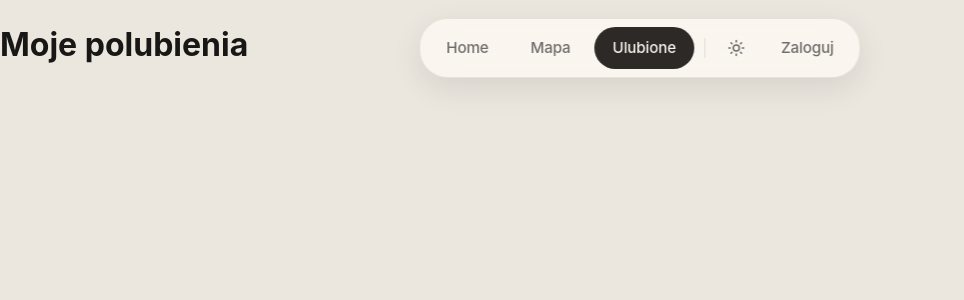
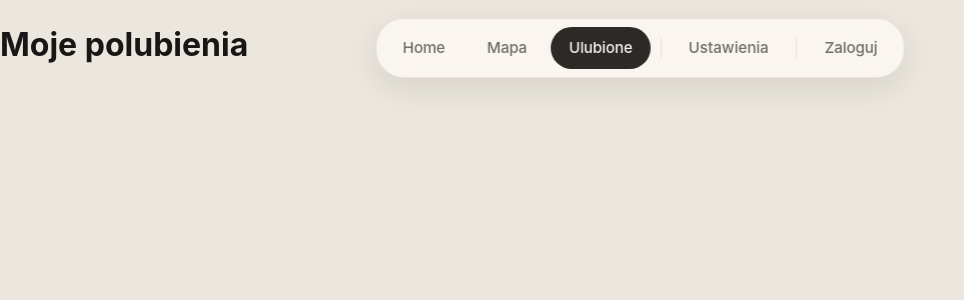
Before and after one commit to npnpdev/smart-apartment-map, a React app in the folder frontend/: page /most-liked in a window 1280 px wide. Shown: the top 300 px of the page, without its empty margins (0-964 px from the left). Built offline with nearby package versions, Linux system fonts and the light colour scheme; the HTML template or start-up script is replaced by a standard one.

Commit message:
dodanie opcji ustawienia, a w niej dodanie opcji zmiany wielkosci tekstu

```diff
--- /dev/null
+++ b/frontend/src/components/MainNavigation/FontSizeToggle.tsx
@@ -0,0 +1,50 @@
+import { useAppContext } from '../../context/AppContext.tsx';
+
+const OPTIONS = [
+  { size: 'normal', label: 'A', fontSize: '13px' },
+  { size: 'large', label: 'A', fontSize: '17px' },
+  { size: 'xlarge', label: 'A', fontSize: '21px' },
+] as const;
+
+export default function FontSizeToggle() {
+  const { fontSize, setFontSize } = useAppContext();
+
+  return (
+    <div style={styles.wrapper} aria-label="Rozmiar czcionki">
+      {OPTIONS.map(({ size, label, fontSize: fs }) => (
+        <button
+          key={size}
+          onClick={() => setFontSize(size)}
+          style={{
+            ...styles.btn,
+            fontSize: fs,
+            borderColor:
+              fontSize === size ? '#E94080' : 'rgba(255,255,255,0.2)',
+            color: fontSize === size ? '#E94080' : 'rgba(255,255,255,0.6)',
+            fontWeight: fontSize === size ? 700 : 400,
+          }}
+          aria-pressed={fontSize === size}
+        >
+          {label}
+        </button>
+      ))}
+    </div>
+  );
+}
+
+const styles: Record<string, React.CSSProperties> = {
+  wrapper: {
+    display: 'flex',
+    alignItems: 'center',
+    gap: '6px',
+  },
+  btn: {
+    background: 'transparent',
+    border: '1px solid',
+    borderRadius: '4px',
+    padding: '4px 10px',
+    cursor: 'pointer',
+    transition: 'all 0.2s',
+    lineHeight: 1,
+  },
+};
--- a/frontend/src/components/MainNavigation/MainNavigation.tsx
+++ b/frontend/src/components/MainNavigation/MainNavigation.tsx
@@ -10,7 +10,8 @@ const NAV_LINKS = [
 ];
 
 export default function MainNavigation() {
-  const { email, /*cities, currentCity, changeCity*/ } = useAppContext();
+  const { email, fontSize, setFontSize /*cities, currentCity, changeCity*/ } =
+    useAppContext();
 
   // Dark mode z pamięcią w localStorage
   const [isDark, setIsDark] = useState(() => {
@@ -60,65 +61,171 @@ export default function MainNavigation() {
       <div className={classes.pill}>
         <nav>
           <ul className={classes.list}>
-
             {/* 1. Dynamicznie wygenerowane linki Główne */}
             {NAV_LINKS.map((link) => (
               <li key={link.path}>
                 <NavLink
                   to={link.path}
                   end={link.exact}
-                  className={({ isActive }) => isActive ? classes.active : undefined}
+                  className={({ isActive }) =>
+                    isActive ? classes.active : undefined
+                  }
                 >
                   {link.label}
                 </NavLink>
               </li>
             ))}
 
-            <li><div className={classes.separator} /></li>
+            <li>
+              <div className={classes.separator} />
+            </li>
 
-            {/* 3. Przełącznik Motywu */}
+            <li ref={dropdownRef} className={classes.customDropdownContainer}>
+              <button
+                className={classes.dropdownTrigger}
+                onClick={() => setIsCityDropdownOpen((p) => !p)}
+                aria-expanded={isCityDropdownOpen}
+                aria-label="Ustawienia"
+              >
+                Ustawienia
+              </button>
+
+              {isCityDropdownOpen && (
+                <ul className={classes.dropdownMenu} style={{ minWidth: 180 }}>
+                  {/* Ciemny motyw */}
                   <li>
                     <button
-                className={classes.themeToggle}
-                onClick={() => setIsDark((prev) => !prev)}
-                aria-label={isDark ? "Przełącz na tryb jasny" : "Przełącz na tryb ciemny"}
+                      className={`${classes.dropdownItem} ${isDark ? classes.activeItem : ''}`}
+                      onClick={() => setIsDark((p) => !p)}
+                    >
+                      <span
+                        style={{
+                          display: 'flex',
+                          alignItems: 'center',
+                          gap: 10,
+                        }}
                       >
                         {isDark ? (
-                  <svg xmlns="http://www.w3.org/2000/svg" width="18" height="18" viewBox="0 0 24 24" fill="none" stroke="currentColor" strokeWidth="2" strokeLinecap="round" strokeLinejoin="round">
+                          <svg
+                            xmlns="http://www.w3.org/2000/svg"
+                            width="15"
+                            height="15"
+                            viewBox="0 0 24 24"
+                            fill="none"
+                            stroke="currentColor"
+                            strokeWidth="2"
+                            strokeLinecap="round"
+                            strokeLinejoin="round"
+                          >
                             <path d="M12 3a6 6 0 0 0 9 9 9 9 0 1 1-9-9Z" />
                           </svg>
                         ) : (
-                  <svg xmlns="http://www.w3.org/2000/svg" width="18" height="18" viewBox="0 0 24 24" fill="none" stroke="currentColor" strokeWidth="2" strokeLinecap="round" strokeLinejoin="round">
+                          <svg
+                            xmlns="http://www.w3.org/2000/svg"
+                            width="15"
+                            height="15"
+                            viewBox="0 0 24 24"
+                            fill="none"
+                            stroke="currentColor"
+                            strokeWidth="2"
+                            strokeLinecap="round"
+                            strokeLinejoin="round"
+                          >
                             <circle cx="12" cy="12" r="4" />
-                    <path d="M12 2v2" />
-                    <path d="M12 20v2" />
-                    <path d="m4.93 4.93 1.41 1.41" />
-                    <path d="m17.66 17.66 1.41 1.41" />
-                    <path d="M2 12h2" />
-                    <path d="M20 12h2" />
-                    <path d="m6.34 17.66-1.41 1.41" />
-                    <path d="m19.07 4.93-1.41 1.41" />
+                            <path d="M12 2v2M12 20v2M4.93 4.93l1.41 1.41M17.66 17.66l1.41 1.41M2 12h2M20 12h2M6.34 17.66l-1.41 1.41M19.07 4.93l-1.41 1.41" />
                           </svg>
                         )}
+                        {isDark ? 'Tryb ciemny' : 'Tryb jasny'}
+                      </span>
                     </button>
+                  </li>
+
+                  <li>
+                    <div
+                      style={{
+                        height: 1,
+                        background: 'var(--divider)',
+                        margin: '4px 0',
+                      }}
+                    />
+                  </li>
+
+                  <li style={{ padding: '6px 14px' }}>
+                    <span
+                      style={{
+                        fontSize: '0.75rem',
+                        color: 'var(--text-muted)',
+                        letterSpacing: '0.05em',
+                        textTransform: 'uppercase',
+                      }}
+                    >
+                      Rozmiar tekstu
+                    </span>
+                    <div style={{ display: 'flex', gap: 6, marginTop: 8 }}>
+                      {(['normal', 'large', 'xlarge'] as const).map(
+                        (size, i) => (
+                          <button
+                            key={size}
+                            onClick={() => setFontSize(size)}
+                            style={{
+                              flex: 1,
+                              padding: '6px 0',
+                              background:
+                                fontSize === size
+                                  ? 'var(--accent)'
+                                  : 'var(--glass-elevated)',
+                              color:
+                                fontSize === size
+                                  ? 'var(--accent-contrast)'
+                                  : 'var(--text-secondary)',
+                              border: 'none',
+                              borderRadius: 'var(--radius-sm)',
+                              fontSize: `${13 + i * 4}px`,
+                              fontWeight: fontSize === size ? 700 : 400,
+                              cursor: 'pointer',
+                              transition: 'all 0.2s',
+                            }}
+                            aria-pressed={fontSize === size}
+                          >
+                            A
+                          </button>
+                        )
+                      )}
+                    </div>
+                  </li>
+                </ul>
+              )}
+            </li>
+
+            <li>
+              <div className={classes.separator} />
             </li>
 
             {/* 4. Sekcja Logowania */}
             {!email ? (
               <li>
-                <NavLink to="/login" className={({ isActive }) => isActive ? classes.active : undefined}>
+                <NavLink
+                  to="/login"
+                  className={({ isActive }) =>
+                    isActive ? classes.active : undefined
+                  }
+                >
                   Zaloguj
                 </NavLink>
               </li>
             ) : (
               <li className={classes.userItem}>
                 <span className={classes.userEmail}>{email}</span>
-                <NavLink to="/logout" className={({ isActive }) => isActive ? classes.active : undefined}>
+                <NavLink
+                  to="/logout"
+                  className={({ isActive }) =>
+                    isActive ? classes.active : undefined
+                  }
+                >
                   Wyloguj
                 </NavLink>
               </li>
             )}
-
           </ul>
         </nav>
       </div>
--- a/frontend/src/index.css
+++ b/frontend/src/index.css
@@ -1,6 +1,6 @@
 :root {
+  --font-size-base: 16px;
   --bg-base: #ebe7df;
-
   --glass-bg: rgba(255, 251, 245, 0.72);
   --glass-bg-strong: rgba(255, 251, 245, 0.88);
   --glass-elevated: rgba(255, 255, 255, 0.52);
@@ -65,6 +65,7 @@ body,
 #root {
   height: 100%;
   margin: 0;
+  font-size: var(--font-size-base, 16px);
 }
 
 body {
```
Also changed, not shown: frontend/src/context/AppContext.tsx (+37 -29 lines). Lines whose indentation alone changed are shown as unchanged.
